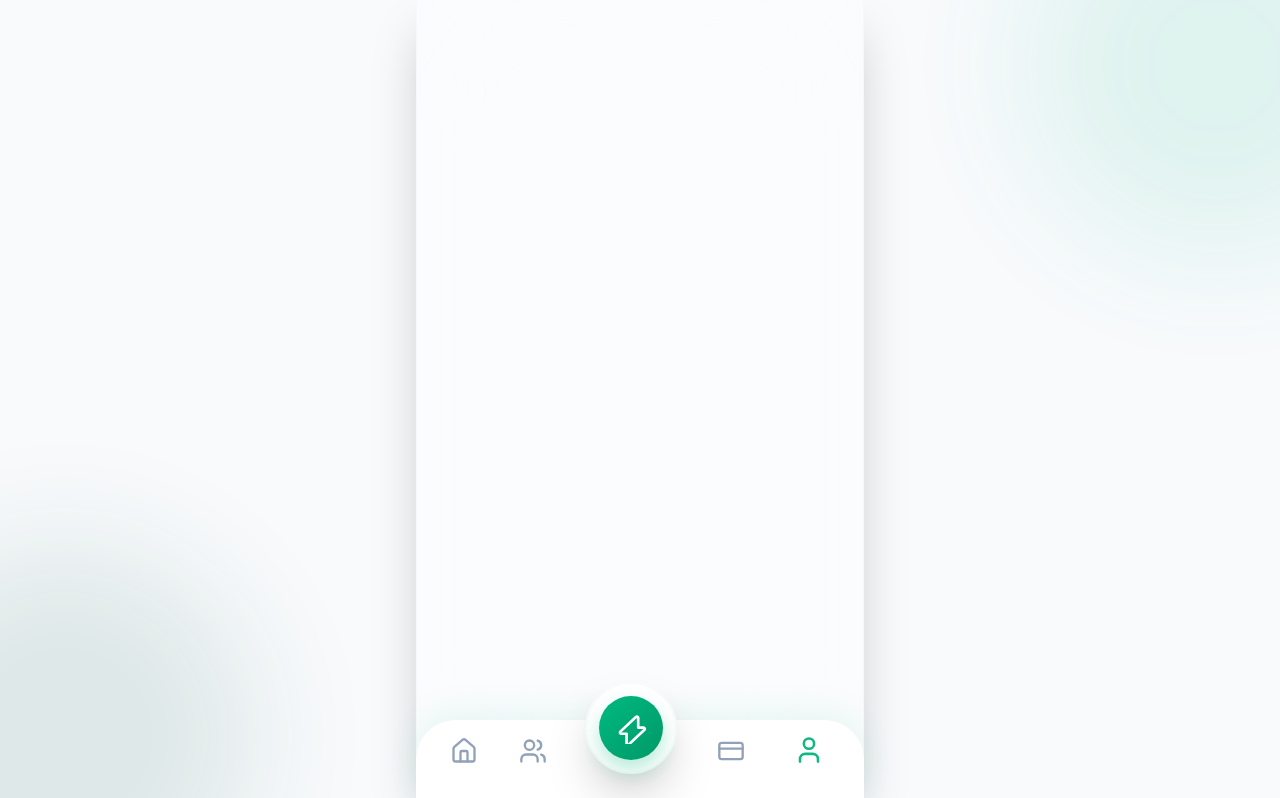
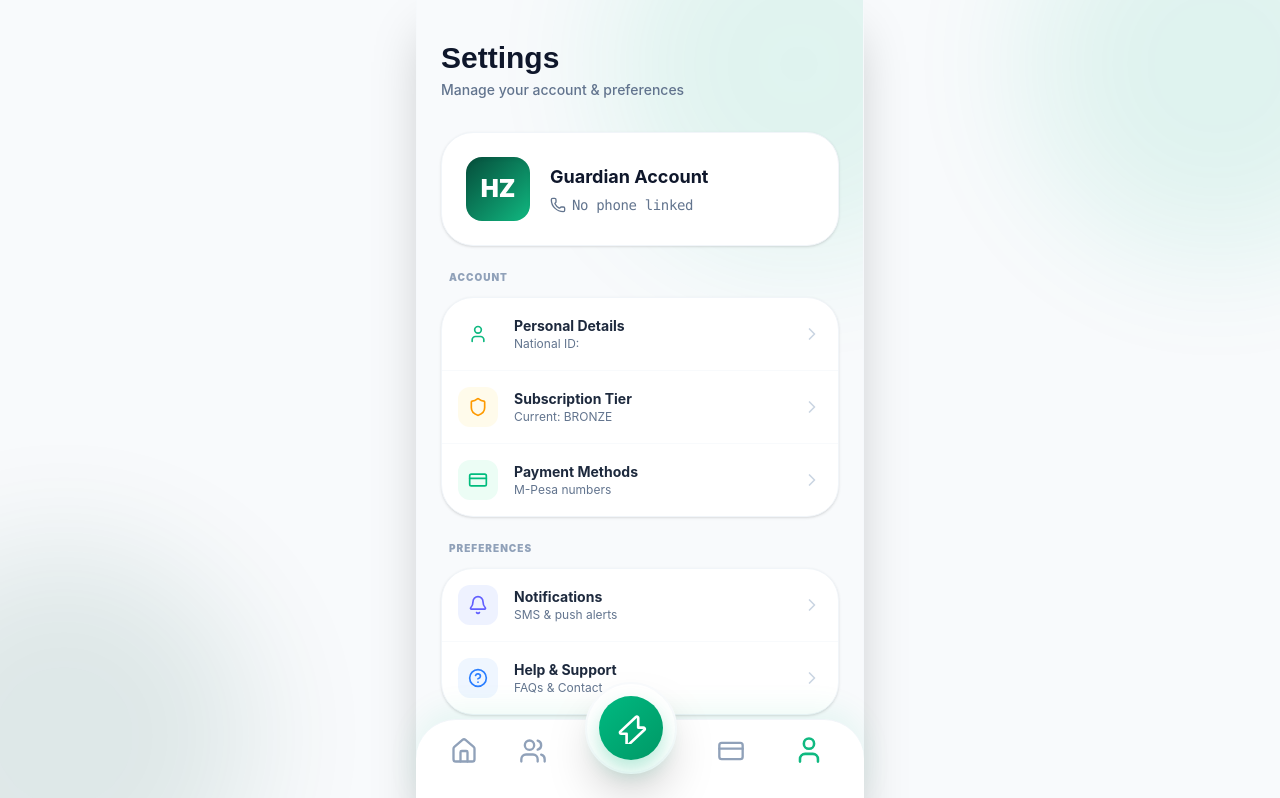
Before and after one commit to georgefaceprint/hazina-care-fund, a React (Vite) app: page /settings in a window 1280 px wide. Shown: the top 798 px of the page. Built offline with nearby package versions, Linux system fonts and the light colour scheme; no server answers; the database is empty; sample sign-in values are in the browser's storage.

Commit message:
Add Profile Settings page with logout functionality

```diff
--- a/src/App.jsx
+++ b/src/App.jsx
@@ -7,6 +7,7 @@ import TopUp from './pages/TopUp';
 import FamilyMembers from './pages/FamilyMembers';
 import CrisisClaim from './pages/CrisisClaim';
 import AdminPanel from './pages/AdminPanel';
+import ProfileSettings from './pages/ProfileSettings';
 import AppLayout from './layouts/AppLayout';
 
 const ProtectedRoute = ({ children }) => {
@@ -40,9 +41,8 @@ const App = () => {
             <Route path="/family" element={<FamilyMembers />} />
             <Route path="/claim" element={<CrisisClaim />} />
             <Route path="/admin" element={<AdminPanel />} />
+            <Route path="/settings" element={<ProfileSettings />} />
             <Route path="/" element={<Navigate to="/dashboard" replace />} />
-            {/* These would be built next */}
-            <Route path="/settings" element={<Dashboard />} />
           </Route>
         </Routes>
       </AuthProvider>
--- /dev/null
+++ b/src/pages/ProfileSettings.jsx
@@ -0,0 +1,148 @@
+import React, { useState } from 'react';
+import { useAuth } from '../context/AuthContext';
+import { useNavigate } from 'react-router-dom';
+import { User, LogOut, Shield, Phone, CreditCard, ChevronRight, Bell, HelpCircle } from 'lucide-react';
+
+const ProfileSettings = () => {
+    const { user, profile, logout } = useAuth();
+    const navigate = useNavigate();
+    const [isLoggingOut, setIsLoggingOut] = useState(false);
+
+    const handleLogout = async () => {
+        setIsLoggingOut(true);
+        try {
+            await logout();
+            navigate('/login');
+        } catch (error) {
+            console.error("Failed to log out:", error);
+            alert("Error logging out.");
+            setIsLoggingOut(false);
+        }
+    };
+
+    return (
+        <div className="min-h-screen bg-slate-50 pt-8 px-6 pb-32 font-sans relative overflow-hidden">
+            {/* Background elements */}
+            <div className="absolute top-0 right-0 w-96 h-96 bg-brand-primary rounded-full -mr-32 -mt-32 blur-3xl opacity-10 pointer-events-none"></div>
+
+            <div className="relative z-10 mb-8 mt-2">
+                <h1 className="text-3xl font-bold font-heading text-slate-900">Settings</h1>
+                <p className="text-sm font-medium text-slate-500 mt-1">Manage your account & preferences</p>
+            </div>
+
+            <div className="space-y-6 relative z-10">
+                {/* Profile Card */}
+                <div className="bg-white rounded-[2rem] p-6 shadow-sm border border-slate-100 flex items-center gap-5">
+                    <div className="w-16 h-16 bg-gradient-to-br from-brand-secondary to-brand-primary rounded-2xl flex items-center justify-center text-white font-black text-2xl shadow-inner">
+                        {profile?.national_id ? profile.national_id.substring(0, 2) : 'HZ'}
+                    </div>
+                    <div>
+                        <h2 className="font-bold text-slate-900 text-lg">Guardian Account</h2>
+                        <div className="flex items-center gap-1.5 text-slate-500 mt-1">
+                            <Phone className="w-4 h-4" />
+                            <span className="text-sm font-mono tracking-tight">{user?.phoneNumber || 'No phone linked'}</span>
+                        </div>
+                    </div>
+                </div>
+
+                {/* Account Settings */}
+                <div className="space-y-3">
+                    <h3 className="font-black text-[10px] uppercase tracking-widest text-slate-400 ml-2">Account</h3>
+                    <div className="bg-white rounded-[2rem] overflow-hidden shadow-sm border border-slate-100 divide-y divide-slate-50">
+                        <div className="p-4 flex items-center justify-between cursor-pointer hover:bg-slate-50 transition-colors active:bg-slate-100">
+                            <div className="flex items-center gap-4">
+                                <div className="p-2.5 bg-brand-50 text-brand-primary rounded-xl">
+                                    <User className="w-5 h-5" />
+                                </div>
+                                <div>
+                                    <p className="font-bold text-slate-800 text-sm">Personal Details</p>
+                                    <p className="text-xs text-slate-500">National ID: {profile?.national_id}</p>
+                                </div>
+                            </div>
+                            <ChevronRight className="w-5 h-5 text-slate-300" />
+                        </div>
+                        <div className="p-4 flex items-center justify-between cursor-pointer hover:bg-slate-50 transition-colors active:bg-slate-100">
+                            <div className="flex items-center gap-4">
+                                <div className="p-2.5 bg-amber-50 text-amber-500 rounded-xl">
+                                    <Shield className="w-5 h-5" />
+                                </div>
+                                <div>
+                                    <p className="font-bold text-slate-800 text-sm">Subscription Tier</p>
+                                    <p className="text-xs text-slate-500">Current: {profile?.active_tier?.toUpperCase() || 'BRONZE'}</p>
+                                </div>
+                            </div>
+                            <ChevronRight className="w-5 h-5 text-slate-300" />
+                        </div>
+                        <div className="p-4 flex items-center justify-between cursor-pointer hover:bg-slate-50 transition-colors active:bg-slate-100">
+                            <div className="flex items-center gap-4">
+                                <div className="p-2.5 bg-emerald-50 text-emerald-500 rounded-xl">
+                                    <CreditCard className="w-5 h-5" />
+                                </div>
+                                <div>
+                                    <p className="font-bold text-slate-800 text-sm">Payment Methods</p>
+                                    <p className="text-xs text-slate-500">M-Pesa numbers</p>
+                                </div>
+                            </div>
+                            <ChevronRight className="w-5 h-5 text-slate-300" />
+                        </div>
+                    </div>
+                </div>
+
+                {/* Preferences */}
+                <div className="space-y-3">
+                    <h3 className="font-black text-[10px] uppercase tracking-widest text-slate-400 ml-2">Preferences</h3>
+                    <div className="bg-white rounded-[2rem] overflow-hidden shadow-sm border border-slate-100 divide-y divide-slate-50">
+                        <div className="p-4 flex items-center justify-between cursor-pointer hover:bg-slate-50 transition-colors active:bg-slate-100">
+                            <div className="flex items-center gap-4">
+                                <div className="p-2.5 bg-indigo-50 text-indigo-500 rounded-xl">
+                                    <Bell className="w-5 h-5" />
+                                </div>
+                                <div>
+                                    <p className="font-bold text-slate-800 text-sm">Notifications</p>
+                                    <p className="text-xs text-slate-500">SMS & push alerts</p>
+                                </div>
+                            </div>
+                            <ChevronRight className="w-5 h-5 text-slate-300" />
+                        </div>
+                        <div className="p-4 flex items-center justify-between cursor-pointer hover:bg-slate-50 transition-colors active:bg-slate-100">
+                            <div className="flex items-center gap-4">
+                                <div className="p-2.5 bg-blue-50 text-blue-500 rounded-xl">
+                                    <HelpCircle className="w-5 h-5" />
+                                </div>
+                                <div>
+                                    <p className="font-bold text-slate-800 text-sm">Help & Support</p>
+                                    <p className="text-xs text-slate-500">FAQs & Contact</p>
+                                </div>
+                            </div>
+                            <ChevronRight className="w-5 h-5 text-slate-300" />
+                        </div>
+                    </div>
+                </div>
+
+                {/* Danger Zone */}
+                <div className="pt-6">
+                    <button
+                        onClick={handleLogout}
+                        disabled={isLoggingOut}
+                        className="w-full flex items-center justify-center gap-2 p-4 bg-red-50 text-red-600 font-bold rounded-2xl border border-red-100 hover:bg-red-100 active:scale-95 transition-all"
+                    >
+                        {isLoggingOut ? (
+                            <span className="flex items-center gap-2">Logging out...</span>
+                        ) : (
+                            <>
+                                <LogOut className="w-5 h-5" />
+                                Log Out
+                            </>
+                        )}
+                    </button>
+
+                    <p className="text-center mt-6 mb-2 text-xs font-bold text-slate-400">
+                        Hazina Care v1.0.0
+                    </p>
+                </div>
+            </div>
+        </div>
+    );
+};
+
+export default ProfileSettings;
```
